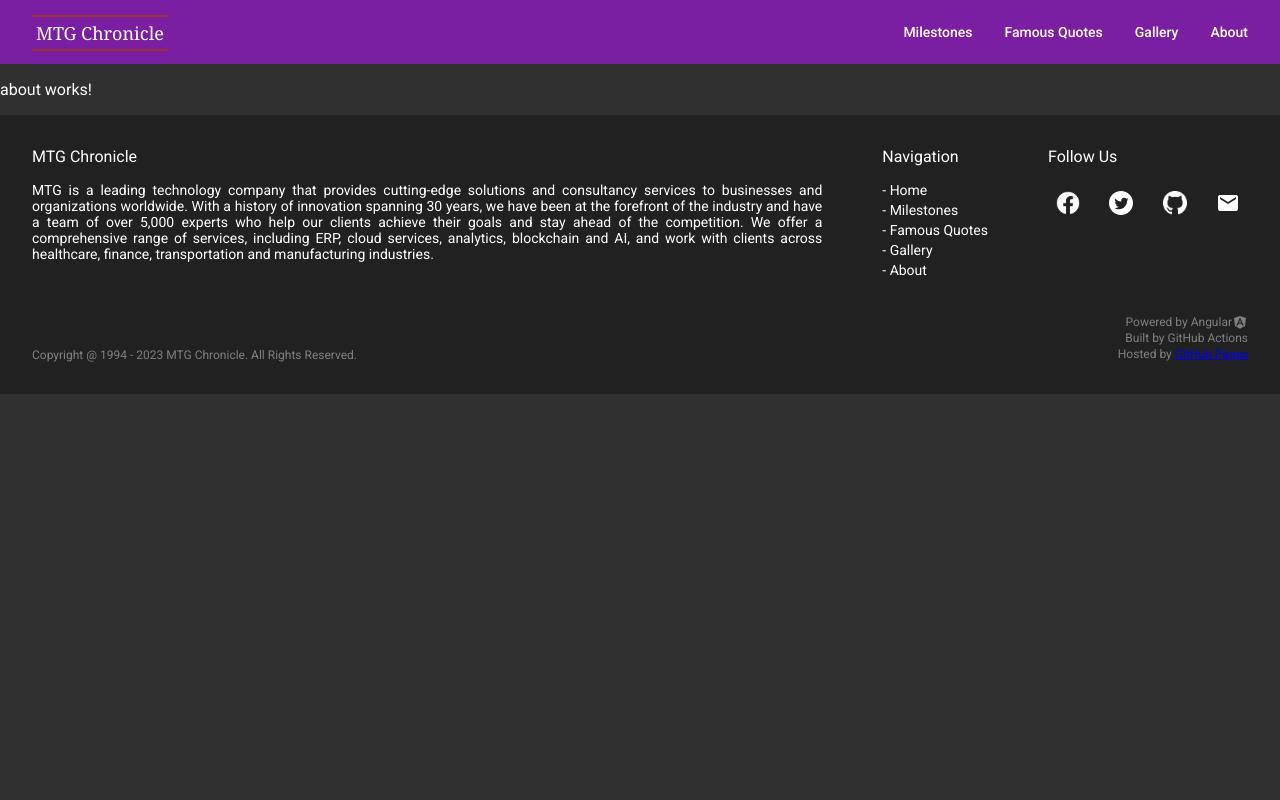
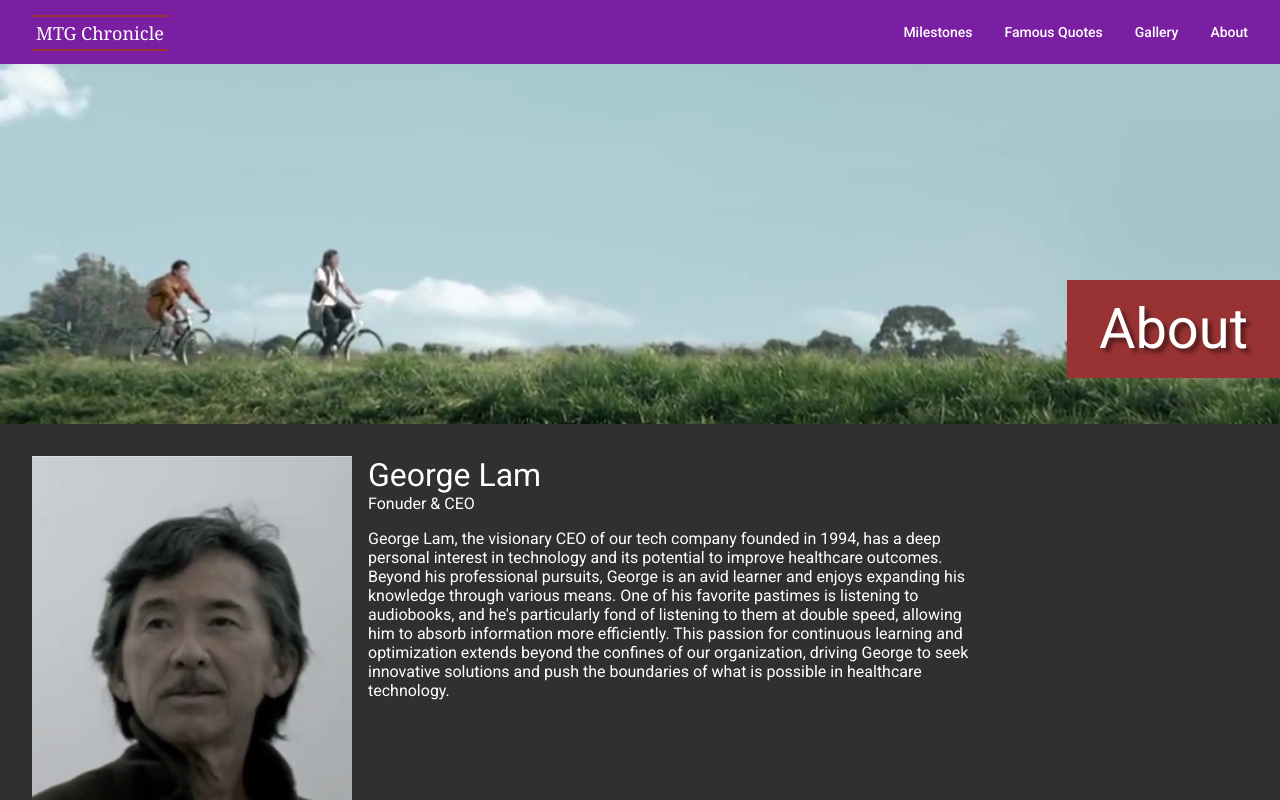
Before and after one commit to mtg-chronicle/mtg-chronicle, an Angular app: page /about in a window 1280 px wide. Built offline with nearby package versions, Linux system fonts and the light colour scheme.

Commit message:
implement about.component

```diff
--- a/src/app/components/about/about.component.html
+++ b/src/app/components/about/about.component.html
@@ -1 +1,61 @@
-<p>about works!</p>
+<mtg-banner class="about__banner" position="right">About</mtg-banner>
+<div class="about__layout">
+    <div class="about__ceo"></div>
+    <div class="about__bio">
+        <div class="about__name">George Lam</div>
+        <div class="about__position">Fonuder & CEO</div>
+        <div class="about__profile">George Lam, the visionary CEO of our tech company founded in 1994, has a deep
+            personal interest in
+            technology and its potential to improve healthcare outcomes. Beyond his professional pursuits, George is an
+            avid learner and enjoys expanding his knowledge through various means. One of his favorite pastimes is
+            listening to audiobooks, and he's particularly fond of listening to them at double speed, allowing him to
+            absorb information more efficiently. This passion for continuous learning and optimization extends beyond
+            the confines of our organization, driving George to seek innovative solutions and push the boundaries of
+            what is possible in healthcare technology.
+        </div>
+    </div>
+    <div class="about__mtgc">About MTG Chronicle</div>
+
+    <mat-card class="mtgc__card">
+        <mat-card-header>
+            <mat-card-title class="mtgc__title"><mtg-logo></mtg-logo>
+            </mat-card-title>
+            <mat-card-subtitle>
+                MTG Chronicle is a website that takes you on a journey through the rich history and notable
+                milestones of our tech company. Discover our origins, witness the evolution of our solutions, and
+                explore
+                the achievements that define our success. Experience our visionary insights, explore our gallery of
+                accomplishments, and join our vibrant community of tech enthusiasts. Visit MTG Chronicle today to
+                immerse
+                yourself in our company's legacy and be inspired by our remarkable journey.
+            </mat-card-subtitle>
+        </mat-card-header>
+        <mat-card-content>
+
+            <mat-list>
+                <mat-divider></mat-divider>
+
+                <mat-list-item>
+                    <mat-icon mat-list-icon>new_releases</mat-icon>
+                    <div mat-line>Version</div>
+                    <div mat-line>{{appService.context.version}} (Technical Preview)</div>
+
+                </mat-list-item>
+                <mat-divider></mat-divider>
+                <mat-list-item>
+                    <mat-icon mat-list-icon>architecture</mat-icon>
+                    <div mat-line>Developers</div>
+                    <a mat-line href="https://github.com/orgs/mtg-chronicle/people"
+                        target="_blank">https://github.com/orgs/mtg-chronicle/people</a>
+                </mat-list-item>
+                <mat-divider></mat-divider>
+                <mat-list-item>
+                    <mat-icon mat-list-icon>bug_report</mat-icon>
+                    <a mat-line href="https://github.com/mtg-chronicle/mtg-chronicle/issues" target="_blank">Report an
+                        Issue</a>
+                </mat-list-item>
+            </mat-list>
+        </mat-card-content>
+    </mat-card>
+
+</div>
--- a/src/app/components/about/about.component.scss
+++ b/src/app/components/about/about.component.scss
@@ -0,0 +1,67 @@
+:host {
+    .about__banner {
+        background-image: url(/assets/images/landscape.jpg);
+
+    }
+
+    .about__layout {
+        display: grid;
+        grid-template-columns: 2fr 5fr 2fr;
+        grid-template-areas:
+            "ceo bio ."
+            "mtgc mtgc ."
+            "card card .";
+        grid-column-gap: 16px;
+        margin: 32px;
+
+        .about__ceo {
+            grid-area: ceo;
+            width: 320px;
+            height: 380px;
+            background-position: center;
+            background-image: url(/assets/images/mtg-ceo.jpg);
+            background-size: cover;
+
+        }
+
+        .about__bio {
+            grid-area: bio;
+
+            .about__name {
+                font-size: 32px;
+            }
+
+            .about__profile {
+                padding-top: 16px;
+            }
+        }
+
+        .about__mtgc {
+            grid-area: mtgc;
+            margin: 40px 0 24px 0;
+            font-size: 32px;
+        }
+
+        .mtgc__card {
+            grid-area: card;
+
+            .mtgc__title {
+                margin-bottom: 24px;
+            }
+        }
+    }
+}
+
+
+
+:host.viewsize--small {
+    .about__layout {
+        grid-template-columns: 1fr;
+
+        grid-template-areas:
+            "ceo"
+            "bio"
+            "mtgc"
+            "card";
+    }
+}
--- a/src/app/components/about/about.component.ts
+++ b/src/app/components/about/about.component.ts
@@ -1,15 +1,21 @@
+import { ApplicationService } from 'src/app/services/application.service';
+
 import { Component, OnInit } from '@angular/core';
-
+import { ResponsiveComponent } from '../responsive/responsive.component';
+import { ResponsiveService } from 'src/app/services/responsive.service';
 @Component({
   selector: 'mtg-about',
   templateUrl: './about.component.html',
   styleUrls: ['./about.component.scss']
 })
-export class AboutComponent implements OnInit {
+export class AboutComponent extends ResponsiveComponent implements OnInit {
 
-  constructor() { }
-
-  ngOnInit(): void {
+  constructor(
+    responsiveService: ResponsiveService,
+    public appService: ApplicationService
+  ) {
+    super(responsiveService);
   }
 
+
 }
```
